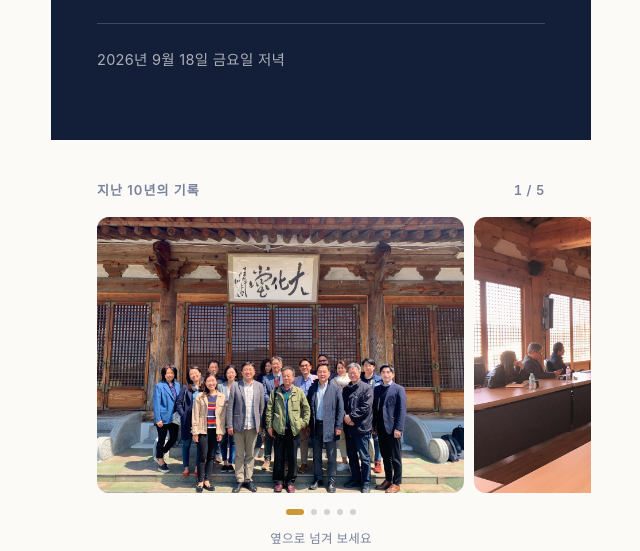
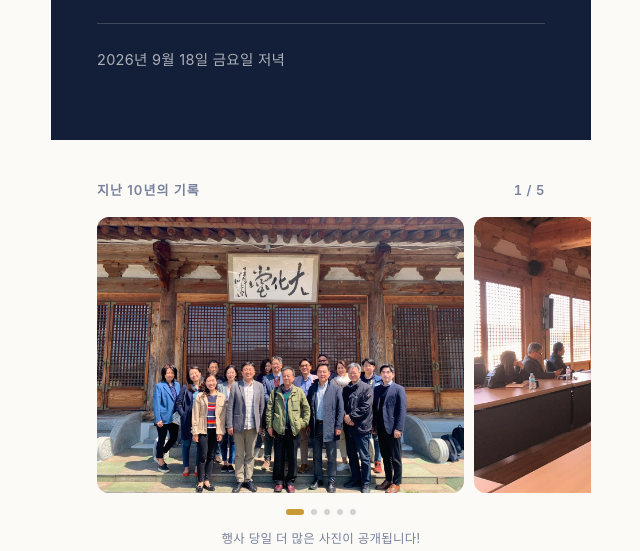
Before and after one commit to Kyubaek-Yoon/DaeHwaDang100, a plain HTML site: page donation/index.html in a window 1280 px wide. Shown: the part 249-800 px from the top of the page, without its empty margins (319-959 px from the left). Drawn offline with Linux system fonts and the light colour scheme; a web font is replaced by a local one.

Commit message:
Update index.html

```diff
--- a/donation/index.html
+++ b/donation/index.html
@@ -242,7 +242,7 @@
         <figure><img src="img/5.jpg" alt="모임 사진 5"></figure>
       </div>
       <div class="dots" id="dots" aria-hidden="true"></div>
-      <p class="swipe-hint">옆으로 넘겨 보세요</p>
+      <p class="swipe-hint">행사 당일 더 많은 사진이 공개됩니다!</p>
     </section>
 
     <section class="letter">
```
